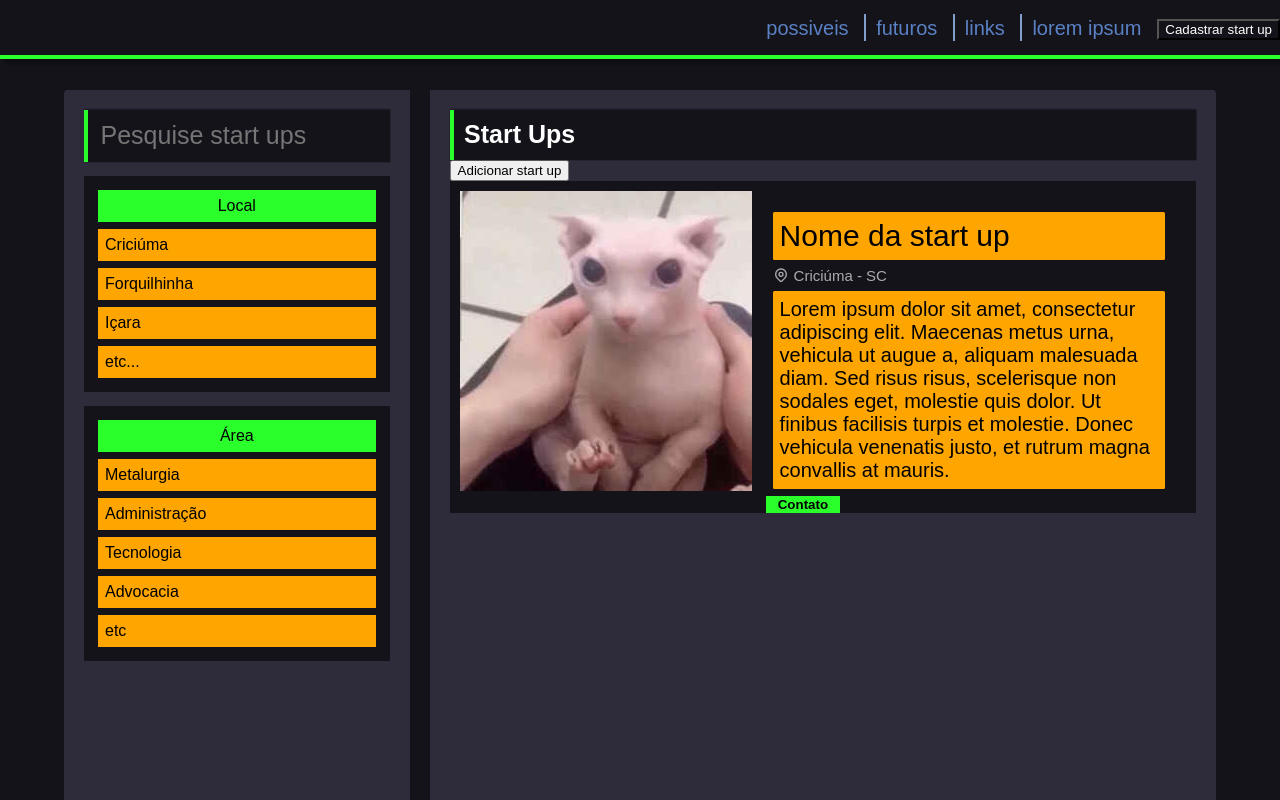
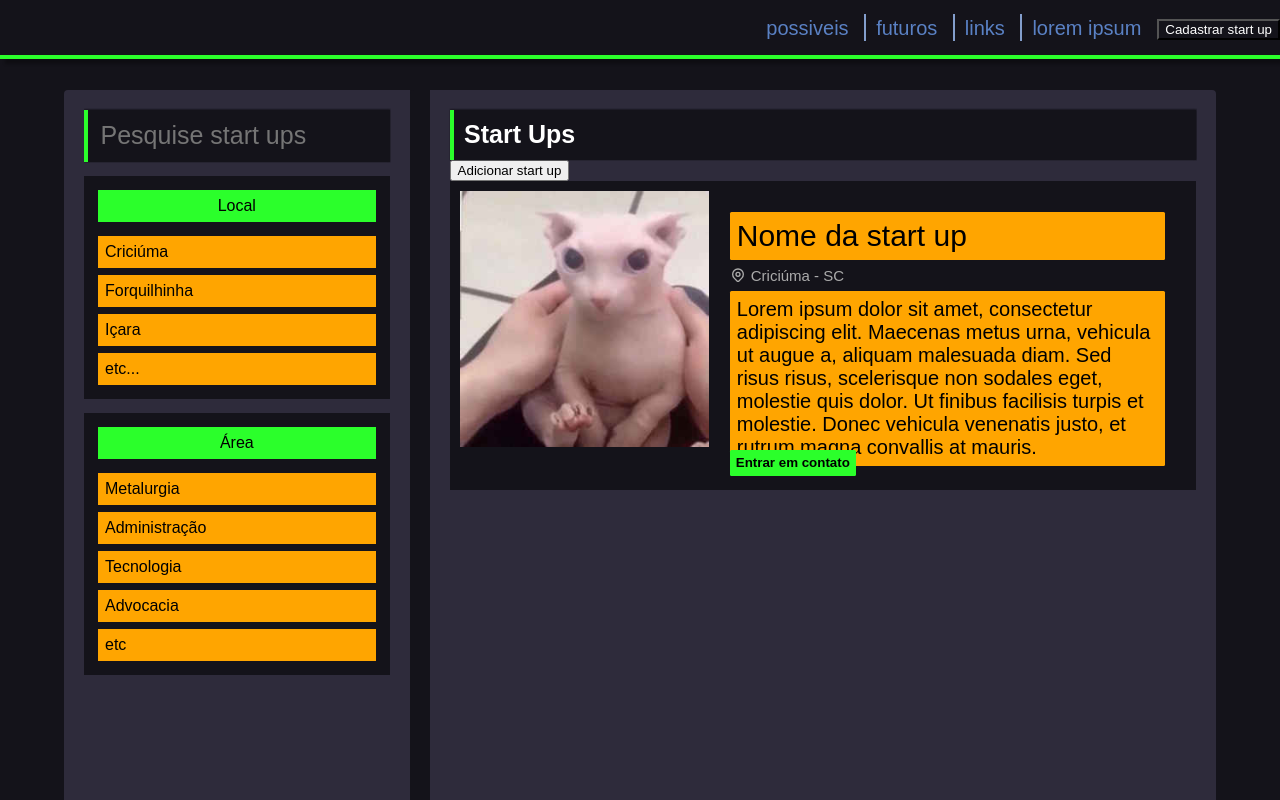
Before and after one commit to castelanlan/startupmap, a React (Create React App) app: page / in a window 1280 px wide. Shown: the top 800 px of the page. Built offline with nearby package versions, Linux system fonts and the light colour scheme.

Commit message:
caixa da esquerda e a da start up flex, fix do botão de contato

```diff
--- a/src/components/Filter/styles.ts
+++ b/src/components/Filter/styles.ts
@@ -14,6 +14,7 @@ export const Title = styled.div`
     justify-content: center;
     color: black;
     margin: 7px !important;
+    margin-bottom: 14px !important;
     padding: 7px;
     background-color: var(--color-green);
 `;
--- a/src/components/Info/styles.ts
+++ b/src/components/Info/styles.ts
@@ -22,6 +22,8 @@ export const Painel = styled.div`
 `;
 
 export const Esquerda = styled.div`
+    display: flex;
+    flex-direction: column;
     border-top-left-radius: ${raioBorda};
     border-bottom-left-radius: ${raioBorda};
 `;
--- a/src/components/StartUp/index.tsx
+++ b/src/components/StartUp/index.tsx
@@ -38,7 +38,7 @@ const StartUp = () => {
           <Descricao><p> {/* 300 caracteres */}
             Lorem ipsum dolor sit amet, consectetur adipiscing elit. Maecenas metus urna, vehicula ut augue a, aliquam malesuada diam. Sed risus risus, scelerisque non sodales eget, molestie quis dolor. Ut finibus facilisis turpis et molestie. Donec vehicula venenatis justo, et rutrum magna convallis at mauris.
           </p></Descricao>
-          <BotaoContato>Contato</BotaoContato>
+          <BotaoContato>Entrar em contato</BotaoContato>
 
         </Texto>
       </StartUpSection>
--- a/src/components/StartUp/styles.ts
+++ b/src/components/StartUp/styles.ts
@@ -18,17 +18,18 @@ export const StartUpSection = styled.div`
 
 export const Foto = styled.div`
     > .foto {
-        max-width: 50vw;
-        max-height: 50vw;
+        max-width: 20vw;
+        max-height: 20vw;
         resize: both;
-        height: auto;
-        width: auto;
+        /* height: auto;
+        width: auto; */
     }
 
 `;
 
 export const Texto = styled.div`
-    display: block;
+    display: flex;
+    flex-direction: column;
     margin: 14px !important; // D:
 `;
 
@@ -71,11 +72,12 @@ export const Descricao = styled.div`
 export const BotaoContato = styled.button`
     position: absolute;
     bottom: 0;
-    margin: 7px 7px 14px 7px;
-    width: 10%;
+    margin: 7px 7px 14px 7px !important;
     min-width: 60px;
+    min-height: 2vw;
     background-color: var(--color-green);
     border: none;
     color: black;
     font-weight: 600;
+    border-radius: 1.5px;
 `;
```
